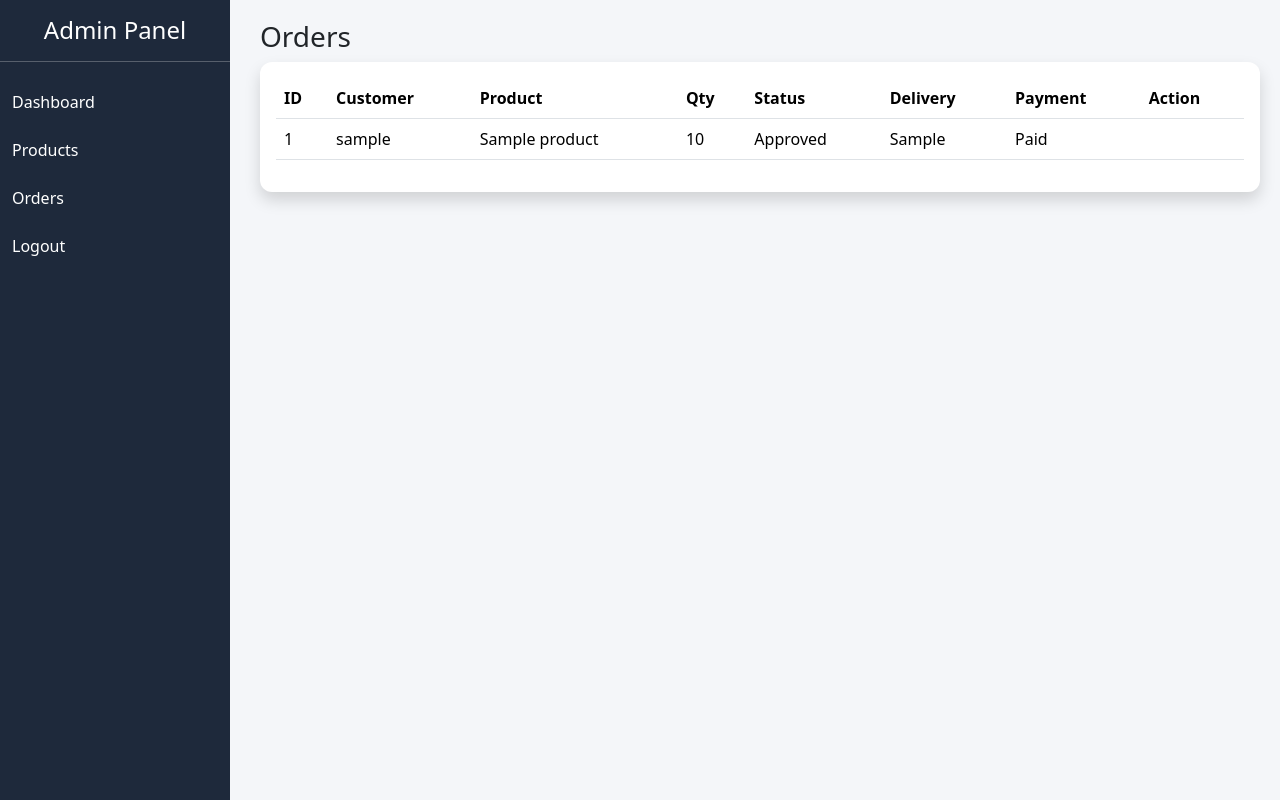
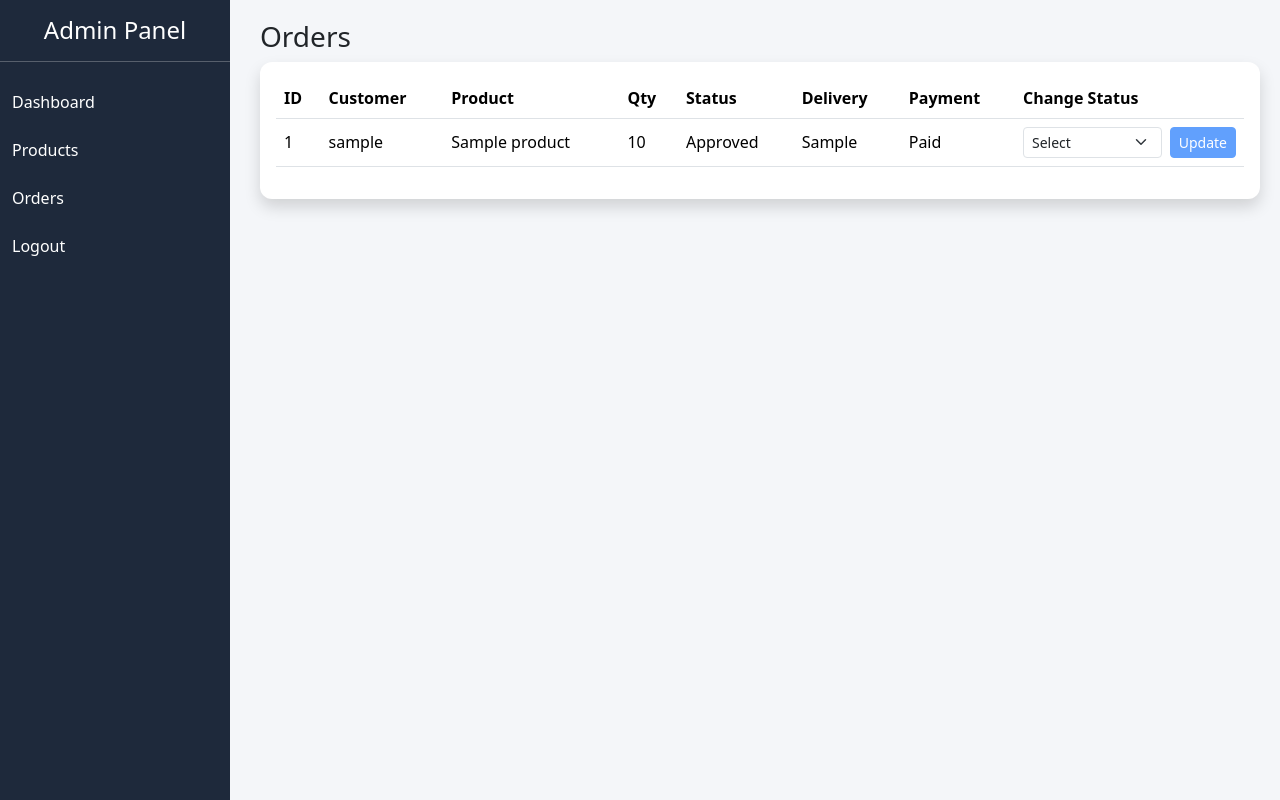
Before and after one commit to Salman-Faizal/ISDN-Sales-Application, a Flask app: page /orders in a window 1280 px wide. Run offline with Flask 3, Linux system fonts and the light colour scheme; the visitor is signed in with stand-in values (Sample User, id 1); tables that the repository leaves empty hold one stand-in row (values such as "Sample post").

Commit message:
order status update feature for staff

```diff
--- a/app.py
+++ b/app.py
@@ -422,16 +422,20 @@ def view_orders():
 
     return render_template("orders.html", orders=orders)
 
-@app.route('/update_order/<int:order_id>/<status>')
-def update_order(order_id, status):
-    if 'username' not in session:
+@app.route('/update_order/<int:order_id>', methods=['POST'])
+def update_order(order_id):
+    if 'username' not in session or session['role'] not in ["Admin", "Staff"]:
         return redirect(url_for('login'))
+
+    status = request.form.get('status', '').strip()
+    if not status:
+        return redirect(url_for('view_orders'))
 
     conn = sqlite3.connect("database.db")
     cursor = conn.cursor()
 
     cursor.execute(
-        "SELECT product_id, quantity, status, payment_status FROM orders WHERE id=?",
+        "SELECT product_id, quantity, status FROM orders WHERE id=?",
         (order_id,)
     )
     order = cursor.fetchone()
@@ -440,31 +444,25 @@ def update_order(order_id, status):
         conn.close()
         return redirect(url_for('view_orders'))
 
-    product_id, quantity, current_status, payment_status = order
+    product_id, quantity, current_status = order
     role = session['role']
 
-    # ADMIN
-    if role == "Admin":
+    allowed_status_updates = {
+        "Admin": {
+            "Pending": ["Approved", "Rejected"]
+        },
+        "Staff": {
+            "Approved": ["Processing"],
+            "Processing": ["Shipped"],
+            "Shipped": ["Delivered"]
+        }
+    }
 
-        if status == "Approved" and current_status == "Pending":
+    if status in allowed_status_updates.get(role, {}).get(current_status, []):
+        cursor.execute("UPDATE orders SET status=? WHERE id=?", (status, order_id))
 
-            cursor.execute("UPDATE orders SET status=? WHERE id=?", ("Approved", order_id))
-
-        elif status == "Rejected" and current_status == "Pending":
-            cursor.execute("UPDATE orders SET status=? WHERE id=?", ("Rejected", order_id))
+        if role == "Admin" and status == "Rejected":
             cursor.execute("UPDATE products SET stock = stock + ? WHERE id=?", (quantity, product_id))
-
-    # STAFF
-    elif role == "Staff":
-
-        if status == "Processing" and current_status == "Approved":
-            cursor.execute("UPDATE orders SET status=? WHERE id=?", ("Processing", order_id))
-
-        elif status == "Shipped" and current_status == "Processing":
-            cursor.execute("UPDATE orders SET status=? WHERE id=?", ("Shipped", order_id))
-
-        elif status == "Delivered" and current_status == "Shipped":
-            cursor.execute("UPDATE orders SET status=? WHERE id=?", ("Delivered", order_id))
 
     conn.commit()
     conn.close()
--- a/templates/orders.html
+++ b/templates/orders.html
@@ -1,6 +1,4 @@
-{% extends "base.html" %}
-
-{% block content %}
+{% extends "base.html" %} {% block content %}
 
 <h3>Orders</h3>
 
@@ -15,7 +13,7 @@
         <th>Status</th>
         <th>Delivery</th>
         <th>Payment</th>
-            <th>Action</th>
+        <th>Change Status</th>
       </tr>
     </thead>
     <tbody>
@@ -30,22 +28,25 @@
         <td>{{ order[6] }}</td>
 
         <td>
-
+          <form action="{{ url_for('update_order', order_id=order[0]) }}" method="post" class="d-flex gap-2">
+                    <select name="status" class="form-select form-select-sm">
+                        <option value="">Select</option>
                         {% if session['role'] == "Admin" and order[4] == "Pending" %}
-                    <a href="/update_order/{{ order[0] }}/Approved" class="btn btn-success btn-sm">Approve</a>
-                    <a href="/update_order/{{ order[0] }}/Rejected" class="btn btn-danger btn-sm">Reject</a>
+                            <option value="Approved">Approved</option>
+                            <option value="Rejected">Rejected</option>
+                        {% elif session['role'] == "Staff" and order[4] == "Approved" %}
+                            <option value="Processing">Processing</option>
+                        {% elif session['role'] == "Staff" and order[4] == "Processing" %}
+                            <option value="Shipped">Shipped</option>
+                        {% elif session['role'] == "Staff" and order[4] == "Shipped" %}
+                            <option value="Delivered">Delivered</option>
                         {% endif %}
-
-                {% if session['role'] == "Staff" %}
-                    {% if order[4] == "Approved" %}
-                        <a href="/update_order/{{ order[0] }}/Processing" class="btn btn-primary btn-sm">Processing</a>
-                    {% elif order[4] == "Processing" %}
-                        <a href="/update_order/{{ order[0] }}/Shipped" class="btn btn-warning btn-sm">Shipped</a>
-                    {% elif order[4] == "Shipped" %}
-                        <a href="/update_order/{{ order[0] }}/Delivered" class="btn btn-success btn-sm">Delivered</a>
-                    {% endif %}
-                {% endif %}
-
+                    </select>
+                    <button type="submit" class="btn btn-sm btn-primary"
+                        {% if (session['role'] == "Admin" and order[4] != "Pending") or (session['role'] == "Staff" and order[4] not in ["Approved", "Processing", "Shipped"]) %}disabled{% endif %}>
+                        Update
+                    </button>
+                </form>
         </td>
       </tr>
       {% endfor %}
```
Lines whose indentation alone changed are shown as unchanged.
